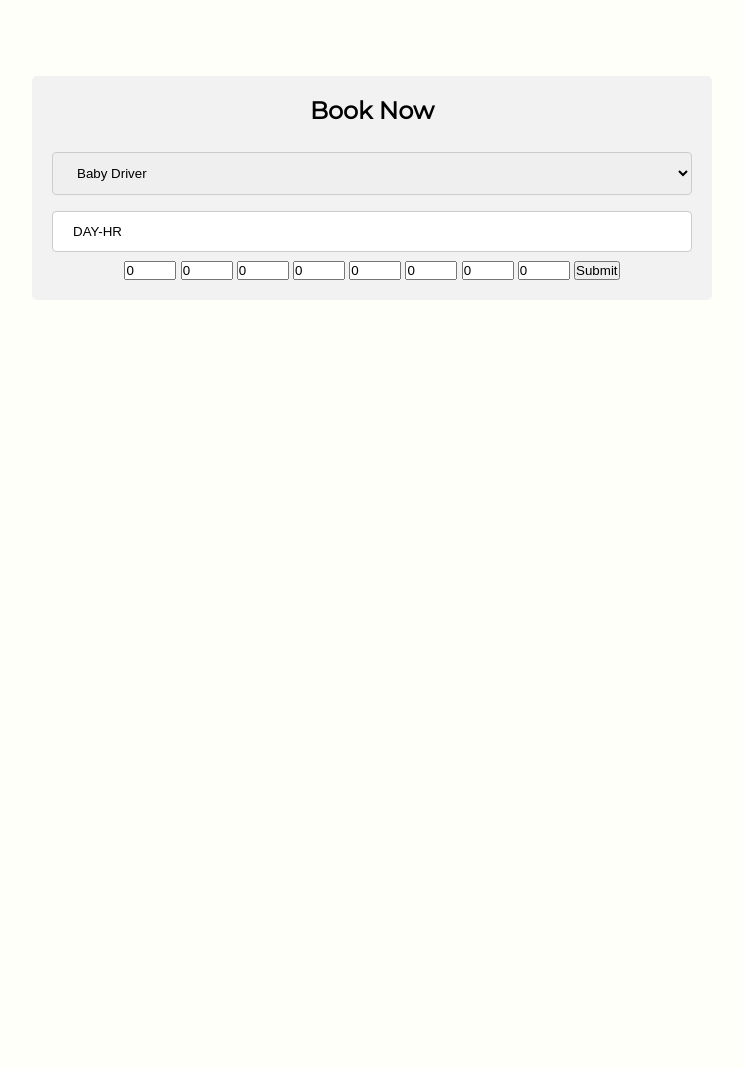
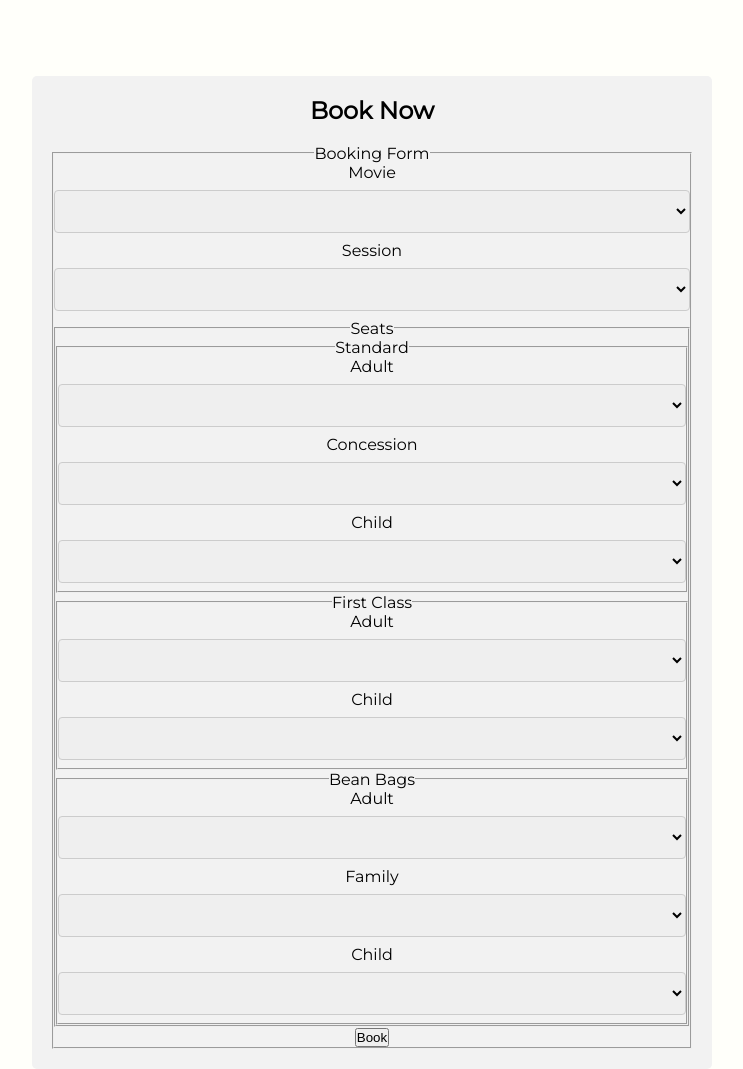
Before and after one commit to rmit-s3660470-william-cohen/wp172a2, a plain HTML site: page now_showing.html in a window 1280 px wide. Shown: the part 1964-3033 px from the top of the page, without its empty margins (268-1011 px from the left). Before the commit the page ends 2264 px from the top, so only its background shows below. Drawn offline with Linux system fonts and the light colour scheme.

Commit message:
changed form again (use this)

```diff
--- a/now_showing.html
+++ b/now_showing.html
@@ -59,23 +59,28 @@
     <div id="centre" class="form">
         <h2>Book Now</h2>
         <br>
-        <form action="https://titan.csit.rmit.edu.au/~e54061/wp/silverado-test.php" method="post">
-            <select name="movie">
-                <option value="AC">Baby Driver</option>
-                <option value="RC">The Big Sick</option>
-                <option value="CH">The Emoji Movie</option>
-                <option value="AF">The Square</option>
-            </select>
-            <input type="text" name="session" maxlength="6" pattern="[A-Z]{3}-[0-9]{2}" value="DAY-HR">
-            <input type="number" name="seats[SF]" min="0" max="10" value="0">
-            <input type="number" name="seats[SP]" min="0" max="10" value="0">
-            <input type="number" name="seats[SC]" min="0" max="10" value="0">
-            <input type="number" name="seats[FA]" min="0" max="10" value="0">
-            <input type="number" name="seats[FC]" min="0" max="10" value="0">
-            <input type="number" name="seats[BA]" min="0" max="10" value="0">
-            <input type="number" name="seats[BF]" min="0" max="10" value="0">
-            <input type="number" name="seats[BC]" min="0" max="10" value="0">
-            <button type="submit">Submit</button>
+        <form method="post" action="https://titan.csit.rmit.edu.au/~e54061/wp/silverado-test.php">
+            <fieldset><legend>Booking Form</legend>
+                <p><label>Movie</label><select name="TBA"></select></p>
+                <p><label>Session</label><select name="TBA"></select></p>
+                <fieldset><legend>Seats</legend>
+                    <fieldset><legend>Standard</legend>
+                        <p><label>Adult</label><select name="TBA"></select></p>
+                        <p><label>Concession</label><select name="TBA"></select></p>
+                        <p><label>Child</label><select name="TBA"></select></p>
+                    </fieldset>
+                    <fieldset><legend>First Class</legend>
+                        <p><label>Adult</label><select name="TBA"></select></p>
+                        <p><label>Child</label><select name="TBA"></select></p>
+                    </fieldset>
+                    <fieldset><legend>Bean Bags</legend>
+                        <p><label>Adult</label><select name="TBA"></select></p>
+                        <p><label>Family</label><select name="TBA"></select></p>
+                        <p><label>Child</label><select name="TBA"></select></p>
+                    </fieldset>
+                </fieldset>
+                <p><button>Book</button></p>
+            </fieldset>
         </form>
     </div>
 </main>
```
